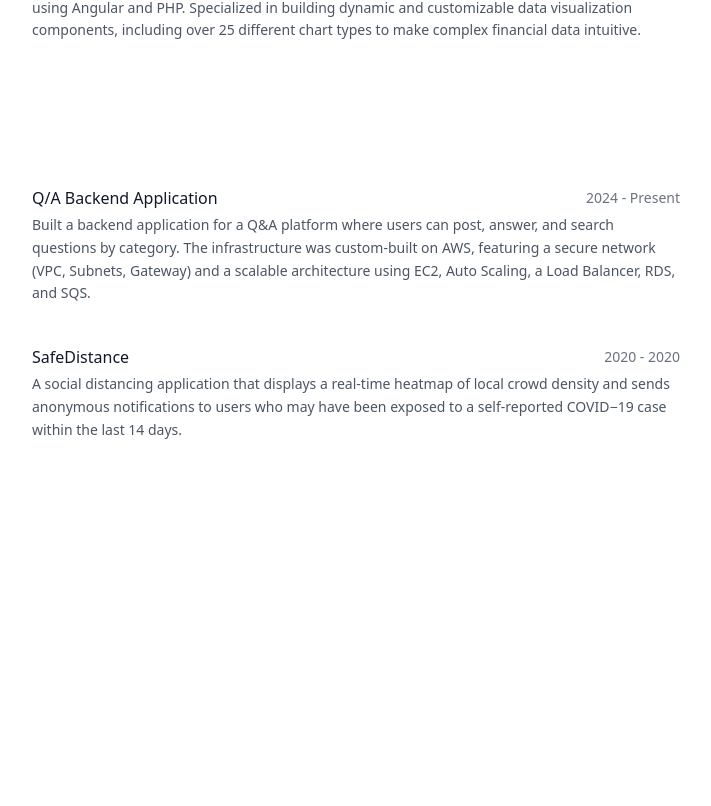
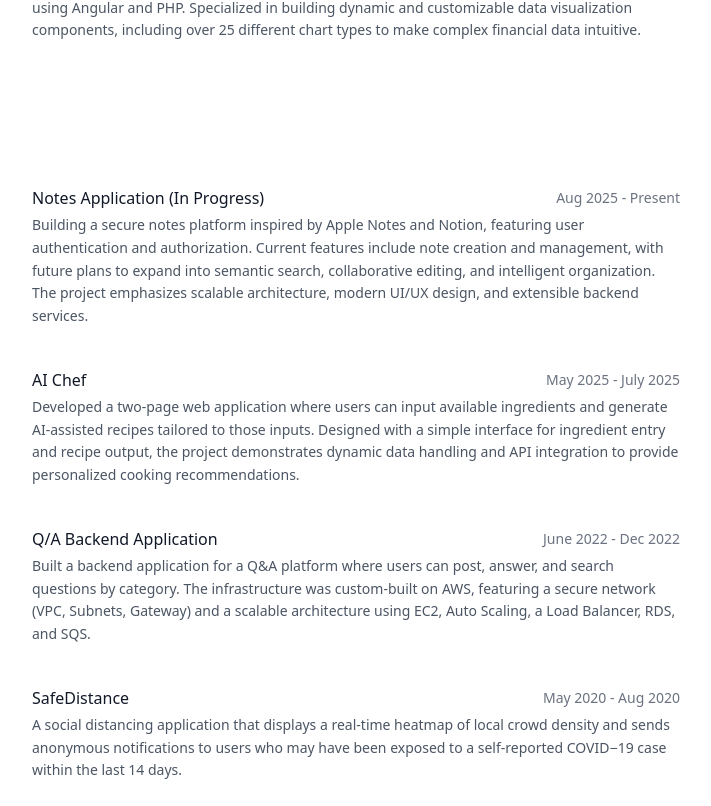
Before and after one commit to harkhanid/portfolio1.0, a Next.js app: page / in a window 1280 px wide. Shown: the part 1460-2266 px from the top of the page, without its empty margins (540-1251 px from the left). Before the commit the page ends 1925 px from the top, so only its background shows below. Built offline with nearby package versions, Linux system fonts and the light colour scheme.

Commit message:
Changed content

```diff
--- a/app/data.tsx
+++ b/app/data.tsx
@@ -167,8 +167,31 @@ export const experiences = [
 
 export const projects = [
   {
+    name: "Notes Application (In Progress)",
+    period: "Aug 2025 - Present",
+    description:
+      "Building a secure notes platform inspired by Apple Notes and Notion, featuring user authentication and authorization. Current features include note creation and management, with future plans to expand into semantic search, collaborative editing, and intelligent organization. The project emphasizes scalable architecture, modern UI/UX design, and extensible backend services.",
+    skills: ["React", "MySQL", "Spring Boot", "Java", "Spring Security"],
+    link: "https://notes.dharmikharkhani.com/",
+  },
+  {
+    name: "AI Chef",
+    period: "May 2025 - July 2025",
+    description:
+      "Developed a two-page web application where users can input available ingredients and generate AI-assisted recipes tailored to those inputs. Designed with a simple interface for ingredient entry and recipe output, the project demonstrates dynamic data handling and API integration to provide personalized cooking recommendations.",
+    skills: [
+      "JavaScript",
+      "Express.js",
+      "Open AI",
+      "React",
+      "Node.js",
+      "Next.js",
+    ],
+    link: "https://aichef.dharmikharkhani.com/",
+  },
+  {
     name: "Q/A Backend Application",
-    period: "2024 - Present",
+    period: "June 2022 -  Dec 2022",
     description:
       "Built a backend application for a Q&A platform where users can post, answer, and search questions by category. The infrastructure was custom-built on AWS, featuring a secure network (VPC, Subnets, Gateway) and a scalable architecture using EC2, Auto Scaling, a Load Balancer, RDS, and SQS.",
     skills: [
@@ -184,7 +207,7 @@ export const projects = [
   },
   {
     name: "SafeDistance",
-    period: "2020 - 2020",
+    period: "May 2020 - Aug 2020",
     description:
       "A social distancing application that displays a real-time heatmap of local crowd density and sends anonymous notifications to users who may have been exposed to a self-reported COVID−19 case within the last 14 days.",
     skills: ["React", "Node.js", "MySQL", "Adobe XD"],
```
